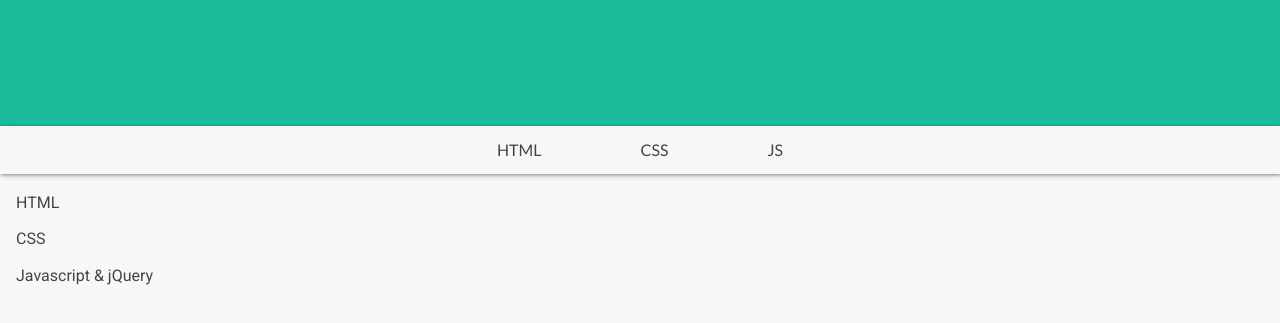
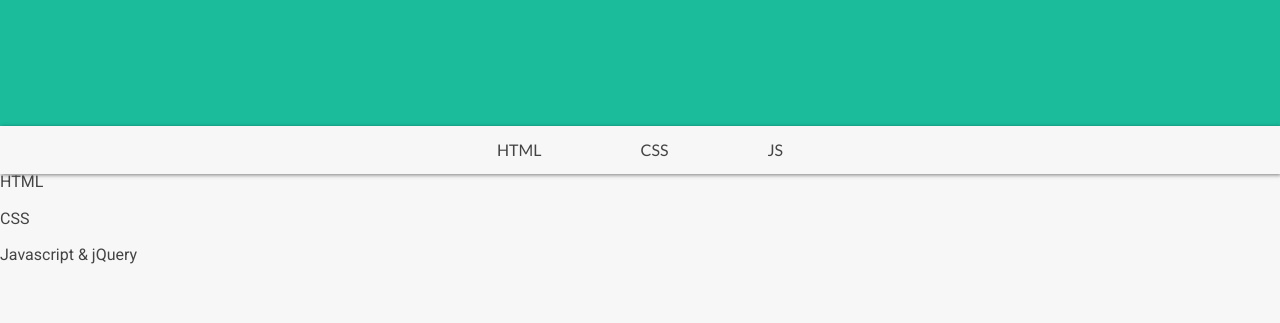
Before and after one commit to MatthiasLeuhof/temporary-portfolio, a plain HTML site: page index.html in a window 1280 px wide. Shown: the part 199-522 px from the top of the page. Drawn offline with Linux system fonts and the light colour scheme.

Commit message:
Changed the buttons on home.

```diff
--- a/css/main.css
+++ b/css/main.css
@@ -100,7 +100,7 @@ Grid
 }
 
 .topic {
-  margin: 1.3rem 1rem;
+  /*margin: 1.3rem 1rem;*/
 }
 
 header {
```
